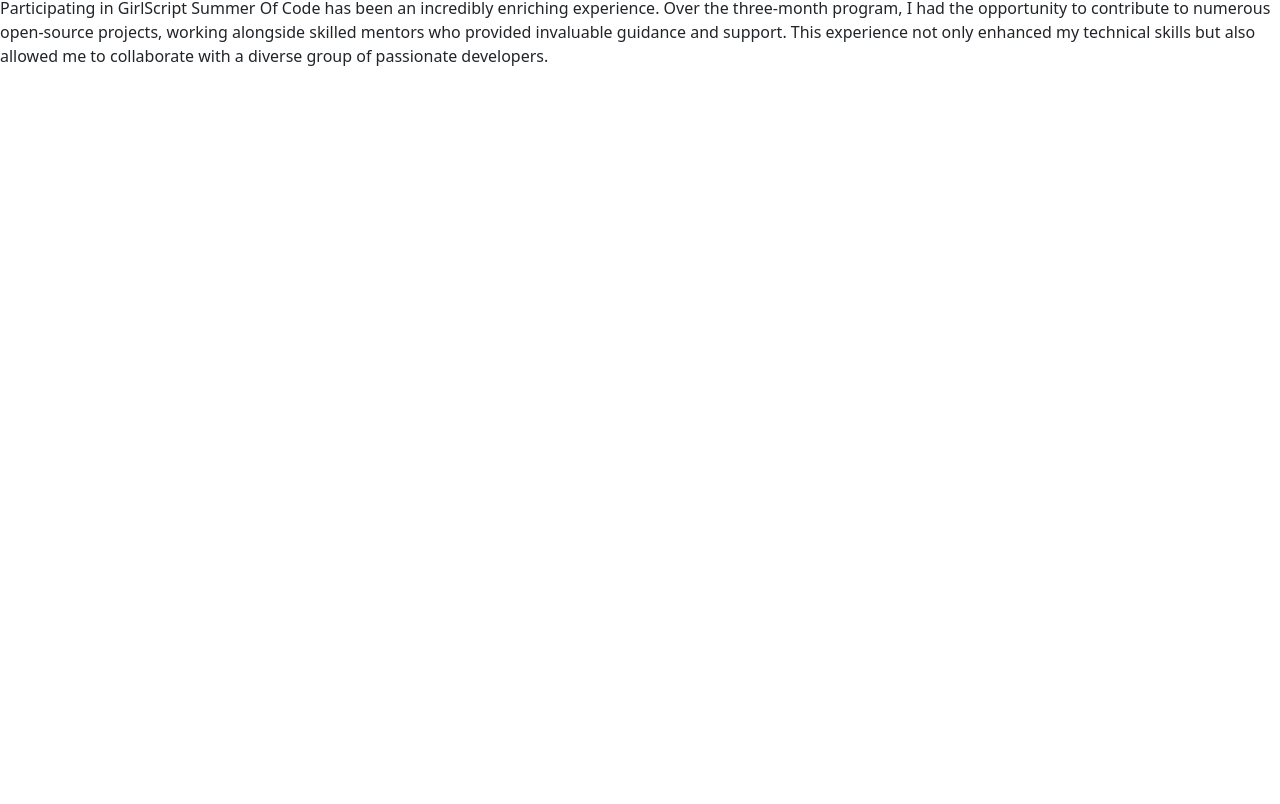
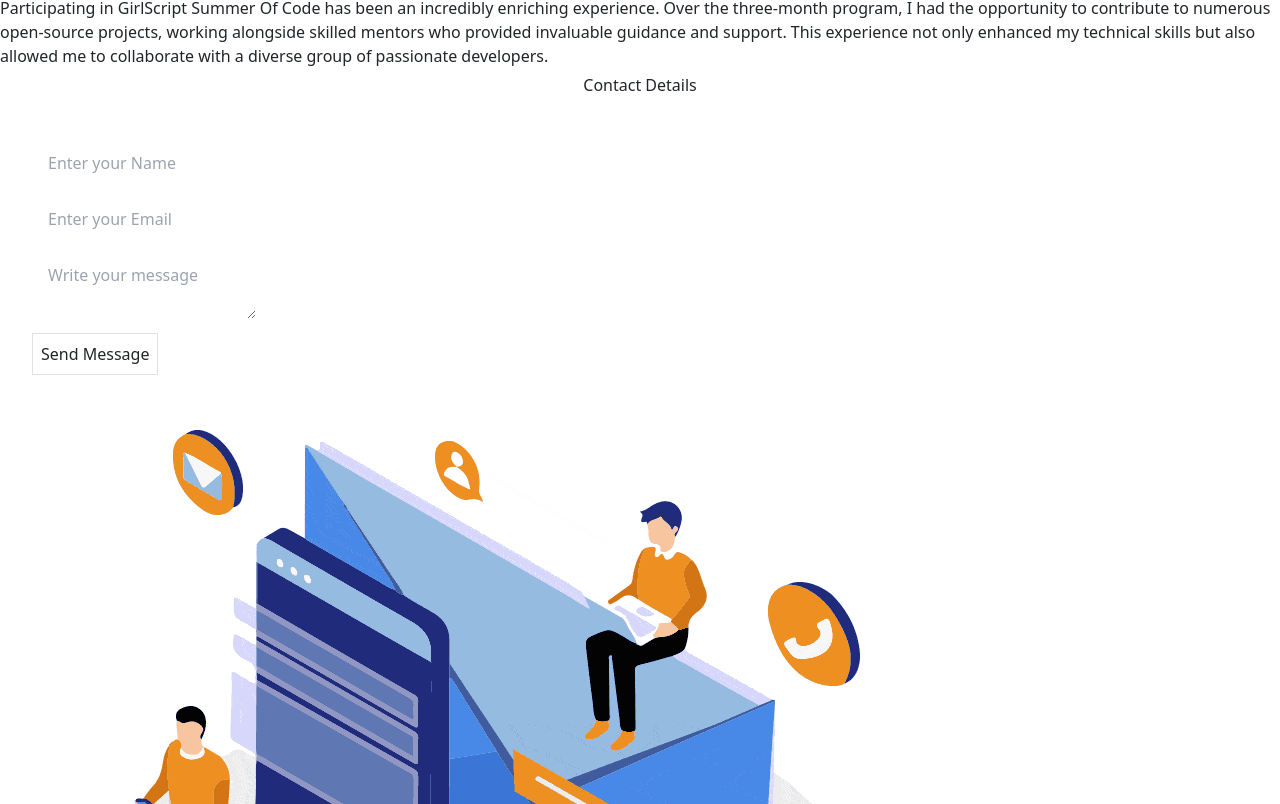
Before and after one commit to kAbhishek5710/Abhishek-Kushwaha, a React (Vite) app: page / in a window 1280 px wide. Shown: the part 8636-9440 px from the top of the page. Before the commit the page ends 8704 px from the top, so only its background shows below. Built offline with nearby package versions, Linux system fonts and the light colour scheme.

Commit message:
Completed Contact Secton

```diff
--- a/package.json
+++ b/package.json
@@ -19,6 +19,7 @@
     "react-scroll": "^1.9.0",
     "react-slick": "^0.30.2",
     "react-tailwind-timeline-component": "^1.1.2",
+    "react-toastify": "^10.0.5",
     "react-vertical-timeline-component": "^3.6.0",
     "slick-carousel": "^1.8.1",
     "swiper": "^11.1.9",
--- /dev/null
+++ b/src/pages/Contact.jsx
@@ -0,0 +1,119 @@
+import React from "react";
+import { useRef } from "react";
+import gif1 from "../assets/proj/gif1.gif";
+import SocialMedia from "../components/SocialMedia";
+import { Link, Element } from "react-scroll";
+// import emailjs from "@emailjs/browser";
+import { ToastContainer, toast } from "react-toastify";
+import "react-toastify/dist/ReactToastify.css";
+
+export default function Contact() {
+  const form = useRef();
+
+  const sendEmail = (e) => {
+    e.preventDefault();
+
+    emailjs
+      .sendForm("service_61ad6ex", "template_sjkpmoj", form.current, {
+        publicKey: "ZiMuY9NtNszoGAfsh",
+      })
+      .then(
+        () => {
+          toast.success("Message sent successfully!");
+          form.current.reset();
+        },
+        (error) => {
+          toast.error("Failed to send message. Please try again.");
+        }
+      );
+  };
+  return (
+    <>
+      <Element name="contact" className="element">
+        <div className="mt-20 mb-20 flex items-center justify-center w-full h-auto">
+          <div className="flex flex-col items-center w-5/6 backdrop-blur-sm shadow-xl shadow-gray-600">
+            <div className="flex items-center justify-center mt-10 ml-6 h-14 w-66 pl-6 pr-6 pt-2 pb-2 border-transparent rounded-lg shadow-md shadow-cyan-300">
+              <h1 className="text-3xl text-teal-500 text-center font-semibold ">
+                Contact Details
+              </h1>
+            </div>
+            <div className="flex flex-col lg:flex-row w-full md:flex-row items-center sm:flex-col xs lg:gap-2 p-4 mt-10">
+              {/* left */}
+              {/* <Rotate> */}
+              <div className="relative lg:w-3/6 md:w-3/6 sm:w-full flex items-center justify-center">
+                <div className="flex flex-col lg:flex-col md:flex-col sm:flex-col items-center justify-center p-2">
+                  {/* <div className="flex gap-2 items-center mb-2">
+                    <h6 className=" text-xl font-semibold text-orange-400">
+                      Contact with -
+                    </h6>
+                    <SocialMedia />
+                  </div>
+                  <div className="flex gap-1 items-center justify-center">
+                    <div className="border-1 border-white w-16 h-0 " />
+                    <small className="text-lg font-semibold text-yellow-300 ">
+                      OR
+                    </small>
+                    <div className="border-1 border-white w-16 h-0 shadow-xl" />
+                  </div> */}
+                  <form ref={form} onSubmit={sendEmail}>
+                    <div className="flex justify-center items-center flex-col w-82">
+                      <div className="p-2">
+                        <input
+                          type="text"
+                          name="user_name"
+                          placeholder="Enter your Name"
+                          className="h-8 p-2 lg:w-80 md:w-56 sm:w-56 rounded-lg outline-none"
+                          required
+                        ></input>
+                      </div>
+
+                      <div className="p-2">
+                        <input
+                          type="email"
+                          name="user_email"
+                          placeholder="Enter your Email"
+                          className="lg:w-80 md:w-56 sm:w-56 h-8 p-2 rounded-lg outline-none"
+                          required
+                        ></input>
+                      </div>
+
+                      <div className="p-2">
+                        <textarea
+                          type="text"
+                          name="message"
+                          placeholder="Write your message"
+                          className="lg:w-80 md:w-56 sm:w-56 h-28 p-2 rounded-lg outline-none"
+                          required
+                        ></textarea>
+                      </div>
+
+                      {/* <div className=" flex items-center mt-2 mb-10 justify-center bg-blue-500 w-36 p-2 rounded-lg"> */}
+                      <button
+                        className="relative text-md font-semibold border text-blue-500 w-40 p-2 rounded-md bg-transparent uppercase  transition-colors before:absolute before:left-0 before:top-0 before:-z-10 before:h-full before:w-full before:origin-top-left before:scale-x-0 before:bg-blue-500 before:transition-transform before:duration-300 before:content-[''] hover:text-white hover:border-0 before:hover:scale-x-100"
+                        type="submit"
+                        value="Send"
+                      >
+                        Send Message
+                      </button>
+                      {/* </div> */}
+                    </div>
+                  </form>
+                </div>
+              </div>
+              {/* </Rotate> */}
+              {/* right */}
+              <div className="flex">
+                <img
+                  src={gif1}
+                  alt="Your GIF"
+                  className="relative lg:w-[350px] md:w-[330px] sm:w-[300px] w-[300px] lg:-mt-10 md:-mt-10"
+                />
+              </div>
+            </div>
+          </div>
+        </div>
+      </Element>
+      <ToastContainer />
+    </>
+  );
+}
--- a/src/pages/Home.jsx
+++ b/src/pages/Home.jsx
@@ -5,6 +5,7 @@
 import Skills from "./Skills";
 import Projects from "./Projects";
 import Experience from "./Experience";
+import Contact from "./Contact";
 
 export default function Home() {
   return (
@@ -26,6 +27,7 @@
       <Skills />
       <Projects />
       <Experience />
+      <Contact />
     </>
   );
 }
```
Also changed, not shown: 1 other file (tests, documents, lock files or other folders).
